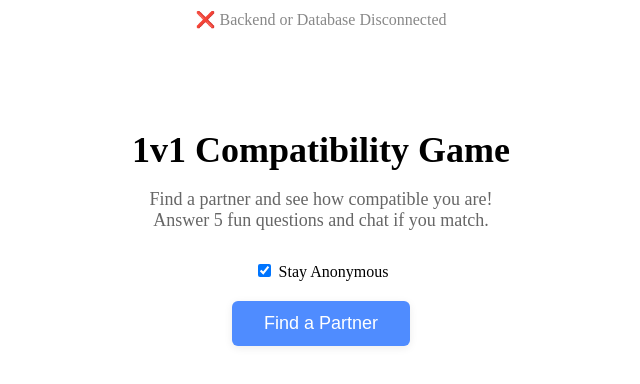
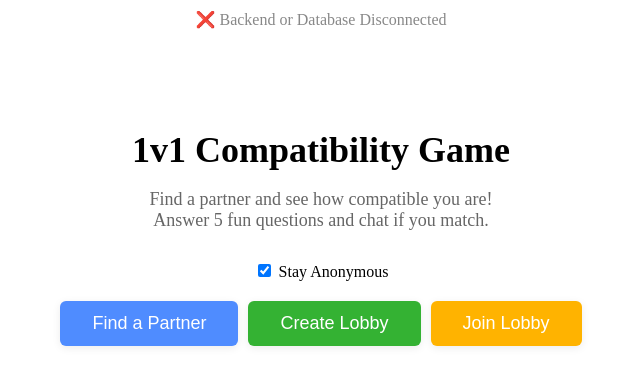
Before and after one commit to nikhilvitc/vhelp-game, a React app in the folder frontend/: page / in a window 1280 px wide. Shown: the top 384 px of the page, without its empty margins (319-959 px from the left). Built offline with nearby package versions, Linux system fonts and the light colour scheme; no server answers.

Commit message:
Add Create Lobby and Join Lobby UI and logic to Home page

```diff
--- a/frontend/src/pages/Home.js
+++ b/frontend/src/pages/Home.js
@@ -1,14 +1,67 @@
 import React, { useState } from 'react';
 import { useNavigate } from 'react-router-dom';
+import socket from '../socket';
 
 export default function Home() {
   const [anonymous, setAnonymous] = useState(true);
   const [name, setName] = useState('');
+  const [lobbyMode, setLobbyMode] = useState(null); // 'create' | 'join' | null
+  const [lobbyCode, setLobbyCode] = useState('');
+  const [inputCode, setInputCode] = useState('');
+  const [waiting, setWaiting] = useState(false);
+  const [error, setError] = useState('');
+  const [lobbyReady, setLobbyReady] = useState(false);
   const navigate = useNavigate();
 
   const handleStart = () => {
     navigate('/match', { state: { anonymous, name } });
   };
+
+  const handleCreateLobby = () => {
+    setError('');
+    setLobbyMode('create');
+    setWaiting(true);
+    socket.emit('create_lobby', { name, anonymous }, ({ code }) => {
+      setLobbyCode(code);
+      setWaiting(false);
+    });
+    socket.on('lobby_ready', () => {
+      setLobbyReady(true);
+    });
+  };
+
+  const handleJoinLobby = () => {
+    setError('');
+    setLobbyMode('join');
+  };
+
+  const handleJoinSubmit = () => {
+    setError('');
+    setWaiting(true);
+    socket.emit('join_lobby', { code: inputCode.trim().toUpperCase(), userData: { name, anonymous } }, (res) => {
+      setWaiting(false);
+      if (res && res.error) setError(res.error);
+      else setLobbyCode(inputCode.trim().toUpperCase());
+    });
+    socket.on('lobby_ready', () => {
+      setLobbyReady(true);
+    });
+  };
+
+  const handleStartLobbyGame = () => {
+    socket.emit('start_lobby_game', { code: lobbyCode });
+    setLobbyMode(null);
+    setLobbyCode('');
+    setLobbyReady(false);
+    navigate('/questions', { state: { anonymous, name } });
+  };
+
+  // Clean up listeners on unmount
+  React.useEffect(() => {
+    return () => {
+      socket.off('lobby_ready');
+    };
+  }, []);
 
   return (
     <div style={{ textAlign: 'center', marginTop: 100 }}>
@@ -37,6 +90,8 @@ export default function Home() {
           />
         )}
       </div>
+      {!lobbyMode && (
+        <>
           <button
             onClick={handleStart}
             style={{
@@ -47,11 +102,69 @@ export default function Home() {
               border: 'none',
               borderRadius: 6,
               cursor: 'pointer',
-          boxShadow: '0 2px 8px rgba(0,0,0,0.08)'
+              boxShadow: '0 2px 8px rgba(0,0,0,0.08)',
+              marginRight: 10
             }}
           >
             Find a Partner
           </button>
+          <button
+            onClick={handleCreateLobby}
+            style={{
+              padding: '12px 32px',
+              fontSize: 18,
+              background: '#34b233',
+              color: '#fff',
+              border: 'none',
+              borderRadius: 6,
+              cursor: 'pointer',
+              boxShadow: '0 2px 8px rgba(0,0,0,0.08)',
+              marginRight: 10
+            }}
+          >
+            Create Lobby
+          </button>
+          <button
+            onClick={handleJoinLobby}
+            style={{
+              padding: '12px 32px',
+              fontSize: 18,
+              background: '#ffb300',
+              color: '#fff',
+              border: 'none',
+              borderRadius: 6,
+              cursor: 'pointer',
+              boxShadow: '0 2px 8px rgba(0,0,0,0.08)'
+            }}
+          >
+            Join Lobby
+          </button>
+        </>
+      )}
+      {lobbyMode === 'create' && (
+        <div style={{ marginTop: 30 }}>
+          <h2>Your Lobby Code:</h2>
+          <div style={{ fontSize: 32, fontWeight: 'bold', letterSpacing: 4, margin: 10 }}>{lobbyCode || '...'}</div>
+          {!lobbyReady && <div>Waiting for another player to join...</div>}
+          {lobbyReady && <button onClick={handleStartLobbyGame} style={{ marginTop: 20, padding: '10px 30px', fontSize: 18 }}>Start Now</button>}
+        </div>
+      )}
+      {lobbyMode === 'join' && (
+        <div style={{ marginTop: 30 }}>
+          <input
+            type="text"
+            placeholder="Enter Lobby Code"
+            value={inputCode}
+            onChange={e => setInputCode(e.target.value)}
+            style={{ fontSize: 20, padding: 8, borderRadius: 4, border: '1px solid #ccc', letterSpacing: 2 }}
+          />
+          <button onClick={handleJoinSubmit} style={{ marginLeft: 10, padding: '10px 30px', fontSize: 18 }}>Join</button>
+          {lobbyCode && <div style={{ marginTop: 20 }}>Joined lobby <b>{lobbyCode}</b>. Waiting for another player...</div>}
+          {lobbyReady && <button onClick={handleStartLobbyGame} style={{ marginTop: 20, padding: '10px 30px', fontSize: 18 }}>Start Now</button>}
+        </div>
+      )}
+      {waiting && <div style={{ marginTop: 20 }}>Please wait...</div>}
+      {error && <div style={{ color: 'red', marginTop: 10 }}>{error}</div>}
     </div>
   );
 }
```
Lines whose indentation alone changed are shown as unchanged.
